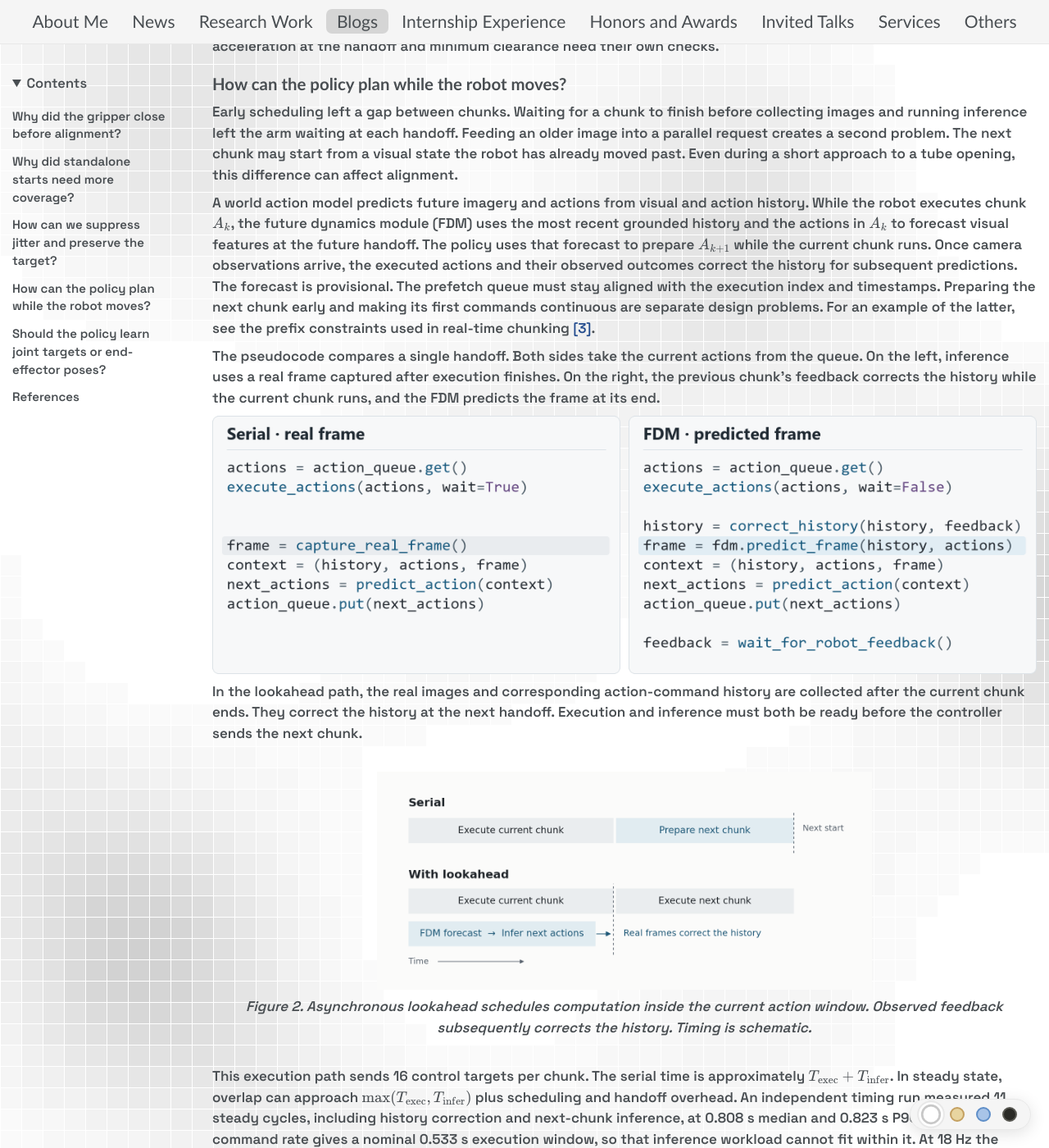
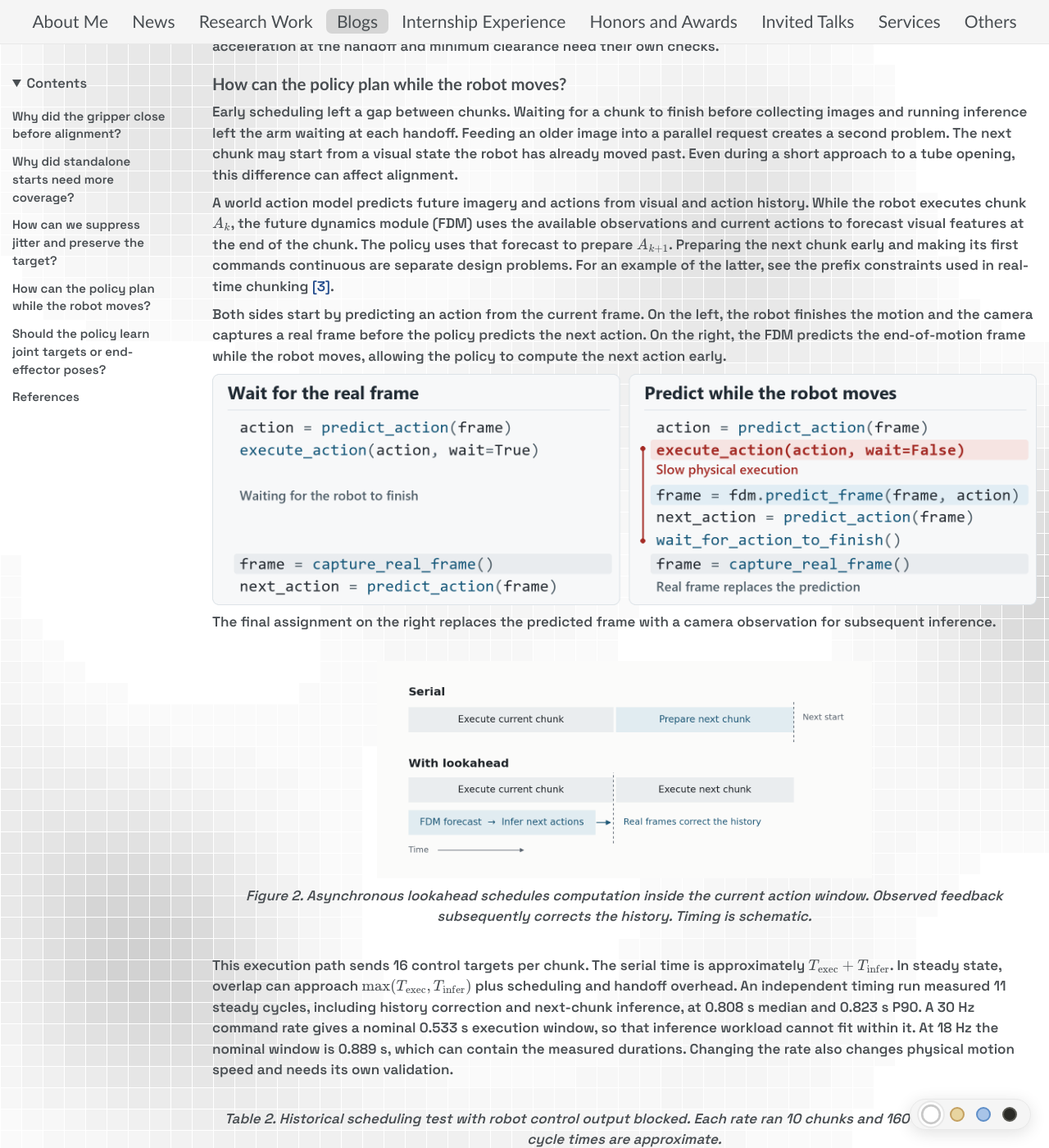
Before and after one commit to black-yt/black-yt.github.io, a Jekyll site: the page built from _blogs/embodied-ai-practical-experience/en.md, in a window 1280 px wide and 1400 px high, scrolled down 2882 px. Shown: the whole window at 82% size. Built offline with Jekyll 4.4.1, drawn with Linux system fonts in a browser that asks for light colours; formulas are drawn with MathJax 3; comment, search, counter and statistics services are not loaded.

Commit message:
Show slow robot motion and replace the predicted frame

```diff
--- a/_blogs/embodied-ai-practical-experience/en.md
+++ b/_blogs/embodied-ai-practical-experience/en.md
@@ -74,14 +74,14 @@ A separate replay used ten saved model predictions. The median smoothing time wa
 
 Early scheduling left a gap between chunks. Waiting for a chunk to finish before collecting images and running inference left the arm waiting at each handoff. Feeding an older image into a parallel request creates a second problem. The next chunk may start from a visual state the robot has already moved past. Even during a short approach to a tube opening, this difference can affect alignment.
 
-A world action model predicts future imagery and actions from visual and action history. While the robot executes chunk $$A_k$$, the future dynamics module (FDM) uses the most recent grounded history and the actions in $$A_k$$ to forecast visual features at the future handoff. The policy uses that forecast to prepare $$A_{k+1}$$ while the current chunk runs. Once camera observations arrive, the executed actions and their observed outcomes correct the history for subsequent predictions. The forecast is provisional. The prefetch queue must stay aligned with the execution index and timestamps. Preparing the next chunk early and making its first commands continuous are separate design problems. For an example of the latter, see the prefix constraints used in real-time chunking [[3]](#ref-real-time-chunking).
+A world action model predicts future imagery and actions from visual and action history. While the robot executes chunk $$A_k$$, the future dynamics module (FDM) uses the available observations and current actions to forecast visual features at the end of the chunk. The policy uses that forecast to prepare $$A_{k+1}$$. Preparing the next chunk early and making its first commands continuous are separate design problems. For an example of the latter, see the prefix constraints used in real-time chunking [[3]](#ref-real-time-chunking).
 
-The pseudocode compares a single handoff. Both sides take the current actions from the queue. On the left, inference uses a real frame captured after execution finishes. On the right, the previous chunk's feedback corrects the history while the current chunk runs, and the FDM predicts the frame at its end.
+Both sides start by predicting an action from the current frame. On the left, the robot finishes the motion and the camera captures a real frame before the policy predicts the next action. On the right, the FDM predicts the end-of-motion frame while the robot moves, allowing the policy to compute the next action early.
 
-![Pseudocode comparison for an action handoff. The left side waits for a real frame before predicting the next actions. The right side predicts the frame and the next actions during execution, then collects real feedback.]({{ '/blogs/embodied-ai-practical-experience/assets/async-pseudocode.png' | relative_url }})
+![Side-by-side pseudocode. The left side waits for physical execution, then captures a real frame and predicts the next action. The right side highlights slow robot execution in red, predicts the frame and next action during motion, and finally replaces the predicted frame with a real one.]({{ '/blogs/embodied-ai-practical-experience/assets/async-pseudocode.png' | relative_url }})
 {: .blog-pseudocode}
 
-In the lookahead path, the real images and corresponding action-command history are collected after the current chunk ends. They correct the history at the next handoff. Execution and inference must both be ready before the controller sends the next chunk.
+The final assignment on the right replaces the predicted frame with a camera observation for subsequent inference.
 
 ![Serial scheduling runs inference after execution. Asynchronous scheduling places the future visual prediction and next action inference inside the current execution window.]({{ '/blogs/embodied-ai-practical-experience/assets/chunk-timeline.png' | relative_url }})
 {: .blog-figure-image}
```
Also changed, not shown: _blogs/embodied-ai-practical-experience/zh.md (+4 -4 lines), _blogs/embodied-ai-practical-experience/assets/async-pseudocode.png.
